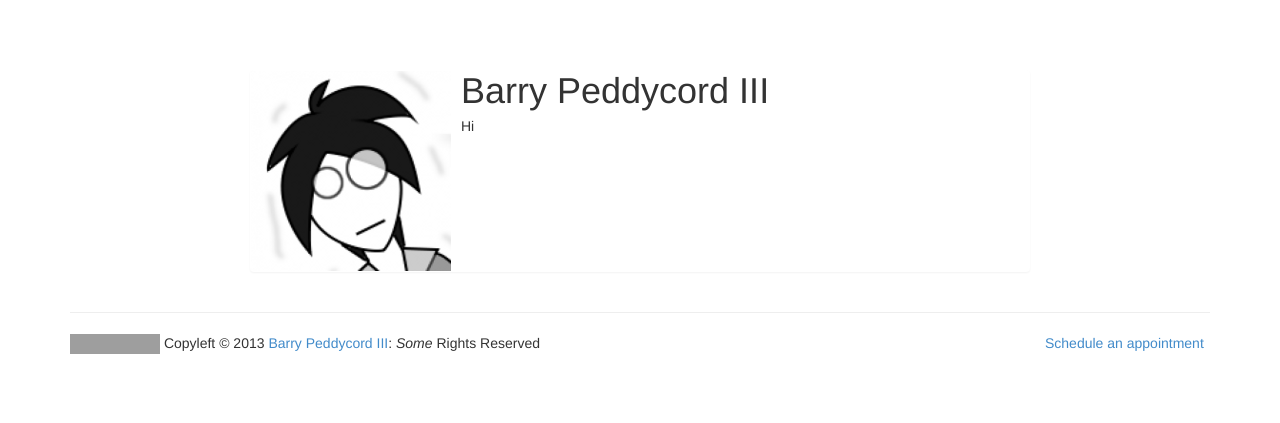
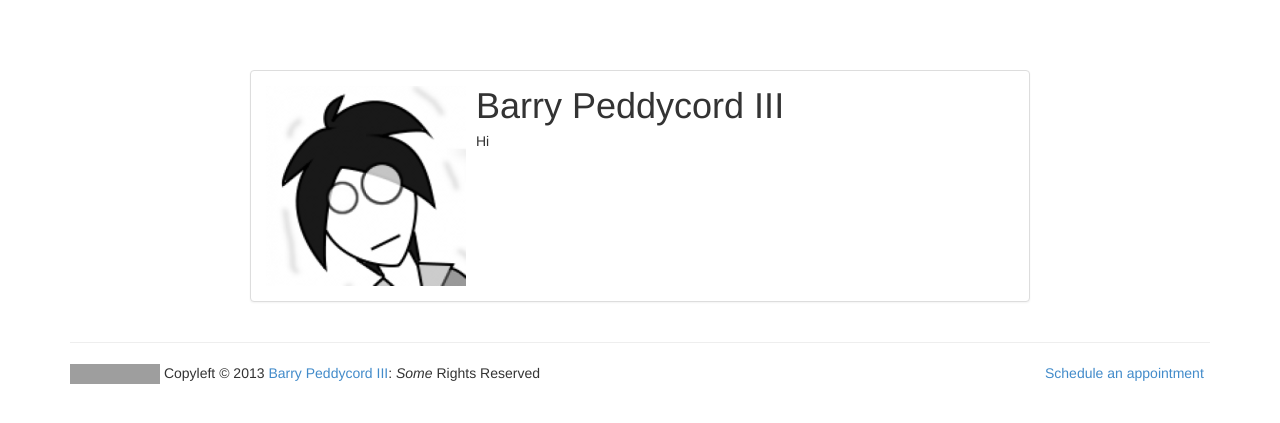
Before and after one commit to isharacomix/oldsite, a Jekyll site: the page built from index.html, in a window 1280 px wide. Shown: the top 423 px of the page. Built offline with Jekyll 4.4.1, drawn with Linux system fonts in a browser that asks for light colours; Markdown is read by kramdown in place of the engine named in the settings; grey boxes are pictures that could not be loaded.

Commit message:
Getting rid of cruft.

```diff
--- a/index.html
+++ b/index.html
@@ -7,7 +7,8 @@ terminal: True
 <div class="col-md-8 col-md-push-2 col-sm-12">
 <div class="row">
 
-  <div class="panel">
+  <div class="panel panel-default">
+    <div class="panel-body">
     <div class="media">
       <a class="pull-left" href="#">
         <img class="media-object" src="{{ site.baseurl }}img/barry_avatar.png" alt="">
@@ -17,6 +18,7 @@ terminal: True
         Hi
       </div>
     </div>
+    </div>
   </div>
 
 </div>
```
